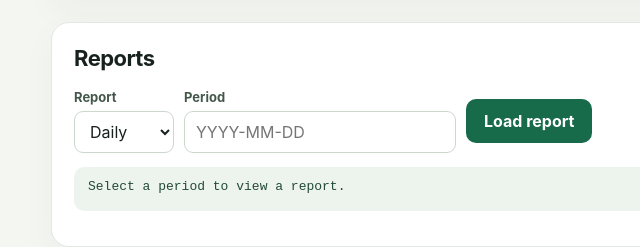
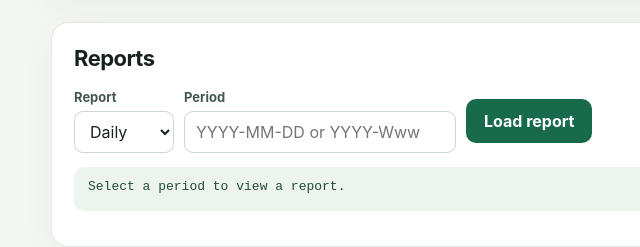
Before and after one commit to amit-cloudops-ai/attendance-face-recognition, a plain HTML site: page web/admin/index.html in a window 1280 px wide. Shown: the part 1241-1488 px from the top of the page, 21-661 px from the left. Drawn offline with Linux system fonts and the light colour scheme; no server answers.

Commit message:
docs: clarify daily and weekly report period formats

```diff
--- a/web/admin/index.html
+++ b/web/admin/index.html
@@ -23,7 +23,7 @@
 <div class="field"><label for="filter-to">To date</label><input id="filter-to" type="date"></div>
 <div class="actions span-all"><button type="submit">Apply filters</button><button type="button" id="next-page" class="secondary" disabled>Next page</button></div>
 </form><div class="table-wrap section"><table><thead><tr><th>Date</th><th>Employee</th><th>Name</th><th>Clock in</th><th>Clock out</th><th>Status</th><th>Flags</th><th>Actions</th></tr></thead><tbody id="attendance-body"><tr><td colspan="8" class="muted">Choose an employee or date range to load records.</td></tr></tbody></table></div></section>
-<section class="panel section"><h2>Reports</h2><form id="report-form" class="row"><div class="field"><label for="report-type">Report</label><select id="report-type"><option value="daily">Daily</option><option value="weekly">Weekly</option></select></div><div class="field"><label for="report-period">Period</label><input id="report-period" required placeholder="YYYY-MM-DD"></div><button type="submit">Load report</button></form><pre id="report-output" class="status report-json">Select a period to view a report.</pre><a id="csv-download" class="hidden download-link" target="_blank" rel="noopener">Download CSV</a></section>
+<section class="panel section"><h2>Reports</h2><form id="report-form" class="row"><div class="field"><label for="report-type">Report</label><select id="report-type"><option value="daily">Daily</option><option value="weekly">Weekly</option></select></div><div class="field"><label for="report-period">Period</label><input id="report-period" required placeholder="YYYY-MM-DD or YYYY-Www"></div><button type="submit">Load report</button></form><pre id="report-output" class="status report-json">Select a period to view a report.</pre><a id="csv-download" class="hidden download-link" target="_blank" rel="noopener">Download CSV</a></section>
 <section class="panel section"><h2>Attendance settings</h2><p class="muted">Changes are validated and audit-logged. Face-match threshold and image-quality limits affect recognition decisions.</p>
 <form id="settings-form" class="grid">
 <div class="field"><label for="setting-threshold">Face match threshold (50–100)</label><input id="setting-threshold" type="number" min="50" max="100" required></div>
```
